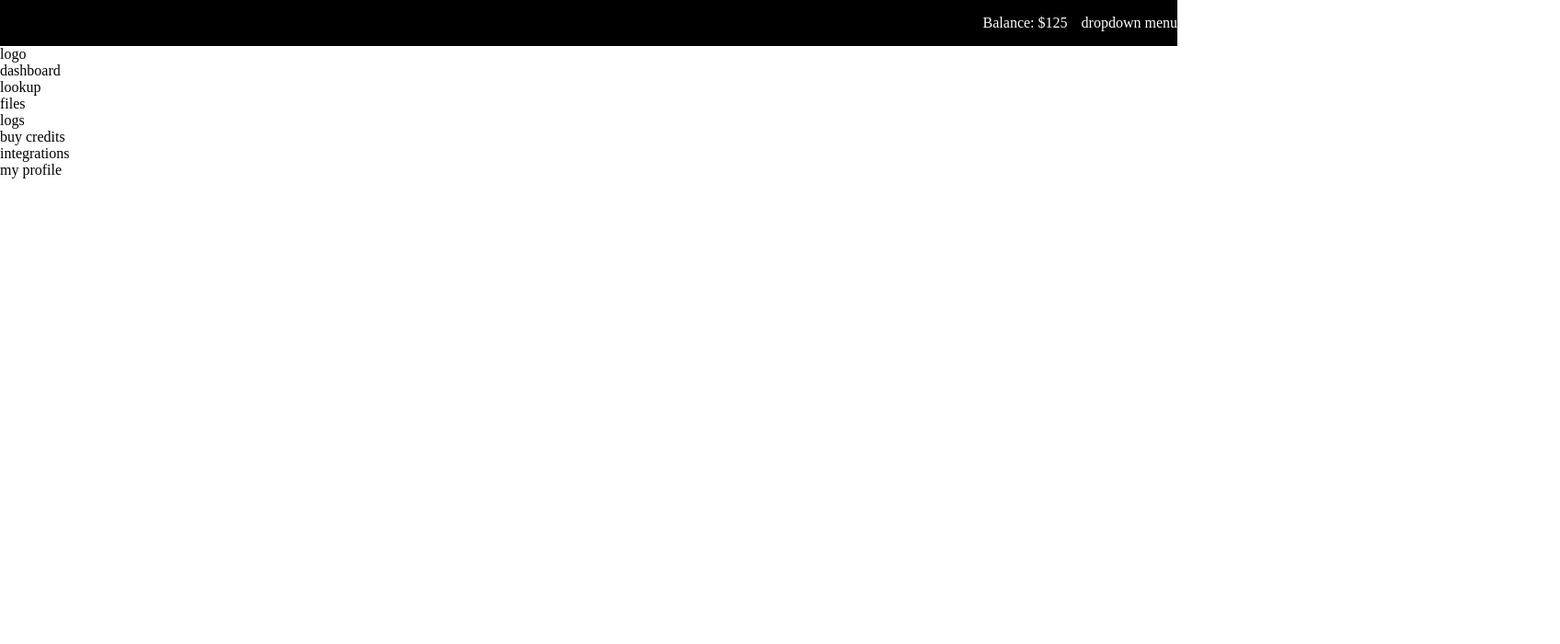
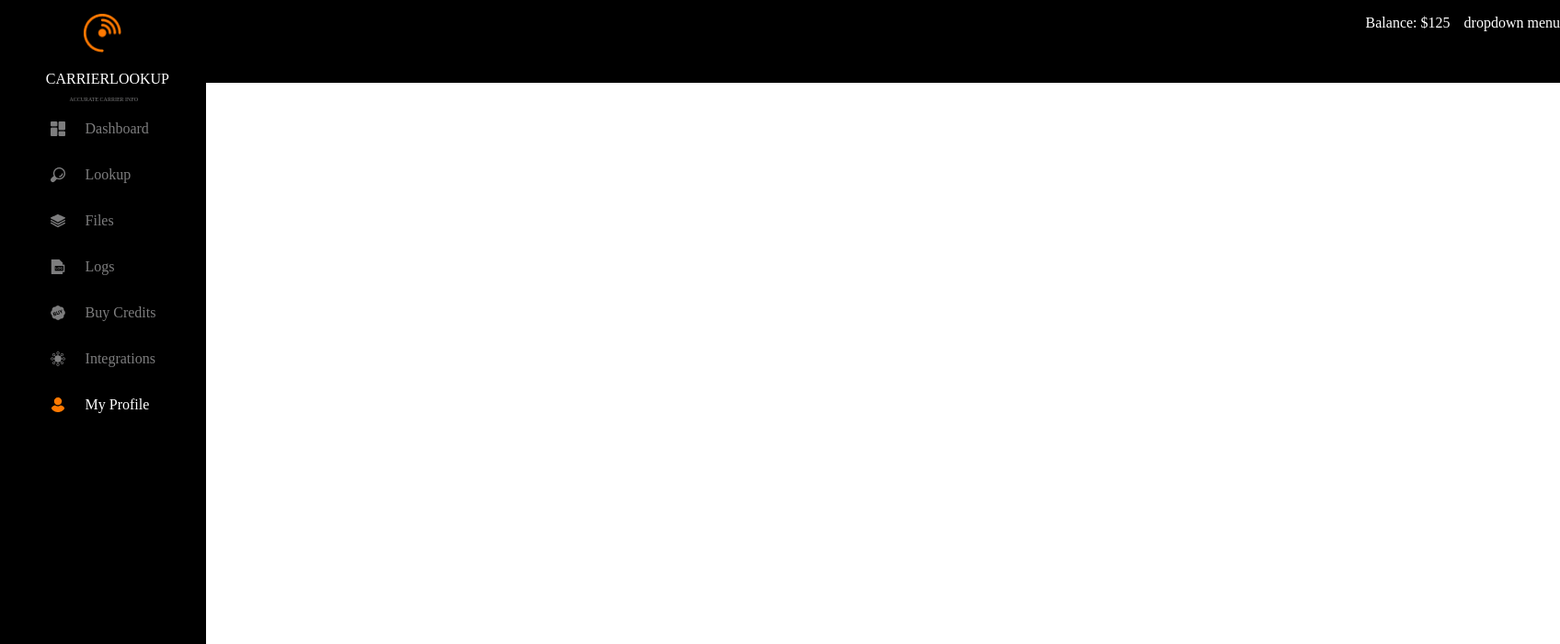
Before and after one commit to dmshikder/carrier-lookup, a plain HTML site: page index.html in a window 1280 px wide. Shown: the top 700 px of the page at 92% size, 1696 px wide, since content can reach past the window. Drawn offline with Linux system fonts and the light colour scheme.

Commit message:
navbar top + left navbar implemented

```diff
--- a/index.html
+++ b/index.html
@@ -16,19 +16,57 @@
     <!-- navbar  end -->
 
     <!-- left-side navbar start -->
-    <div>
-      <div>logo</div>
-      <div>dashboard</div>
-      <div>lookup</div>
-      <div>files</div>
-      <div>logs</div>
-      <div>buy credits</div>
-      <div>integrations</div>
-      <div>my profile</div>
+    <div class="left-nav">
+      <div>
+        <img class="logo" src="/assets/logo.png" alt="" />
+        <p class="logo-title">CARRIERLOOKUP</p>
+        <p class="logo-detail">ACCURATE CARRIER INFO</p>
+      </div>
+      <div class="left-nav-items">
+        <div>
+          <img src="/assets/dashboard.png" alt="" />
+          <p>Dashboard</p>
+        </div>
+        <div>
+          <img src="/assets/search.png" alt="" />
+          <p>Lookup</p>
+        </div>
+        <div>
+          <img src="/assets/files.png" alt="" />
+          <p>Files</p>
+        </div>
+        <div>
+          <img src="/assets/logs.png" alt="" />
+          <p>Logs</p>
+        </div>
+        <div>
+          <img src="/assets/buycredits.png" alt="" />
+          <p>Buy Credits</p>
+        </div>
+        <div>
+          <img src="/assets/integrations.png" alt="" />
+          <p>Integrations</p>
+        </div>
+        <div>
+          <img src="/assets/user.png" alt="" />
+          <p style="color: white">My Profile</p>
+        </div>
+      </div>
     </div>
 
     <!-- left-side navbar end -->
 
+    <!-- main body start -->
+
+    <div>
+      <div>
+        <div></div>
+        <div></div>
+      </div>
+      <div></div>
+    </div>
+    <!-- main body end -->
+
     <script src="/script.js"></script>
   </body>
 </html>
--- a/style.css
+++ b/style.css
@@ -10,4 +10,50 @@ body {
   flex-direction: row;
   justify-content: end;
   gap: 15px;
+  width: 1696px;
+  height: 90px;
 }
+
+/* left navbar  */
+
+.left-nav {
+  background-color: black;
+  color: white;
+  width: 224px;
+  height: 1189px;
+  display: flex;
+  flex-direction: column;
+  align-items: center;
+  margin-top: -75px;
+}
+
+.logo {
+  width: 42.47px;
+  height: 42.47px;
+  margin-left: 40px;
+}
+
+.logo-title {
+  width: 124.47px;
+  height: 11.19px;
+}
+
+.logo-detail {
+  width: 100.37px;
+  height: 3.93px;
+  font-size: 6px;
+  text-align: end;
+  color: #7d7d7e;
+}
+
+.left-nav-items > div {
+  display: flex;
+  flex-direction: row;
+  align-items: center;
+  gap: 22px;
+  color: #7d7d7e;
+}
+.left-nav-items > div > img {
+  width: 16px;
+  height: 16px;
+}
```
Also changed, not shown: assets/buycredits.png (added), assets/dashboard.png (added), assets/delete1.png (added), assets/files.png (added), assets/integrations.png (added), assets/logo.png (added), assets/logs.png (added), assets/search.png (added), assets/user.png (added).
